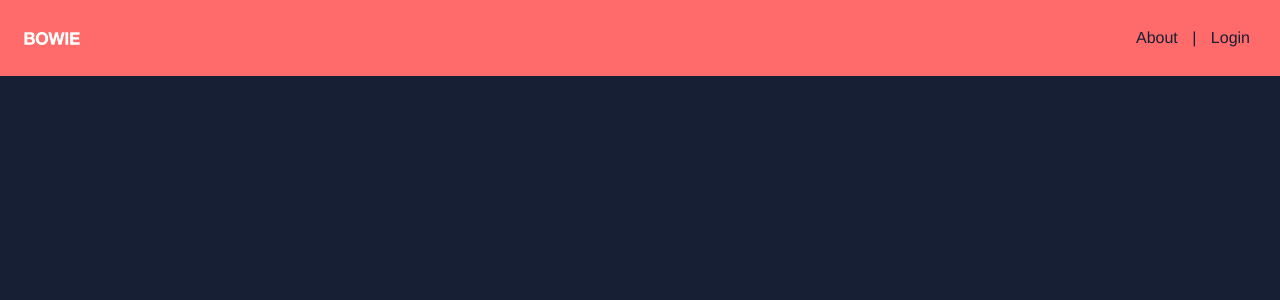
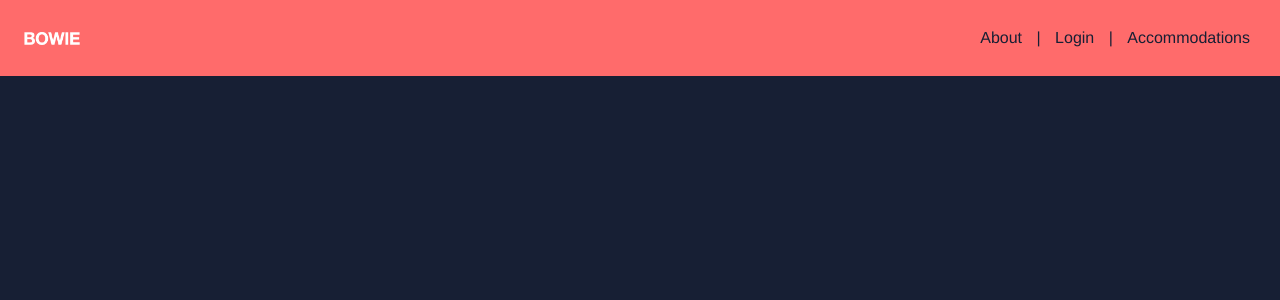
Before and after one commit to AdrianBcode/Bowie-BnB-Project, a Flask app: page / in a window 1280 px wide. Shown: the top 300 px of the page. Run offline with Flask 3, Linux system fonts and the light colour scheme; some libraries are stand-ins or nearby versions.

Commit message:
Final push

```diff
--- a/templates/homepage.html
+++ b/templates/homepage.html
@@ -18,7 +18,8 @@
         </div>
         <div id="nav">
             <a href="/about">About</a> |
-            <a href="/login">Login</a>
+            <a href="/login">Login</a> |
+            <a href="/accommodations">Accommodations</a>
         </div>
     </header>
     <section class="bg-navy dark:bg-navy">
```
